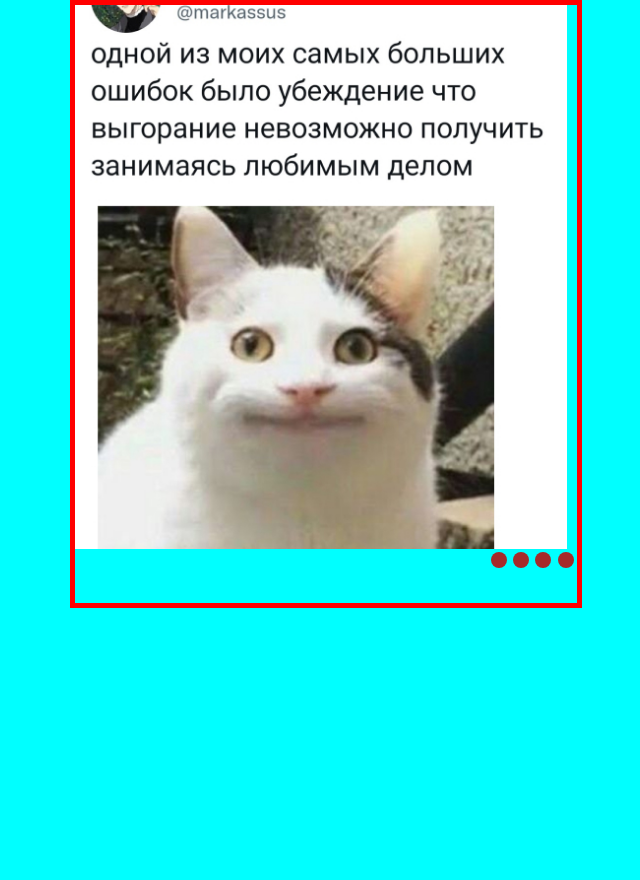
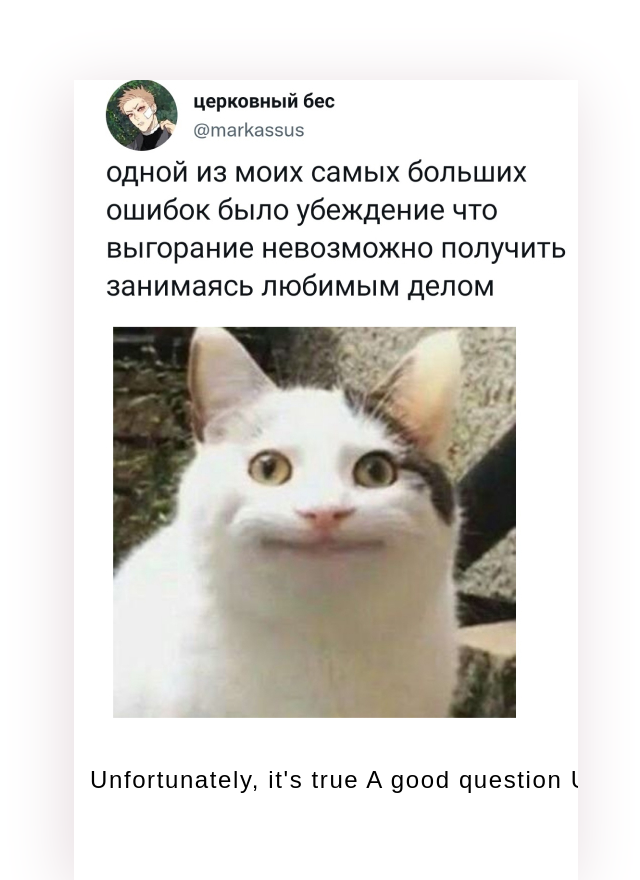
Before and after one commit to Katherina17/cssMemSlider, a plain HTML site: page cssMemSlider/index.html in a window 1280 px wide. Shown: the whole page, without its empty margins (314-954 px from the left). Before the commit the page ends 800 px from the top, so only its background shows below. Drawn offline with Linux system fonts and the light colour scheme.

Commit message:
refactor: refactored structure and changed images (Sun, May 15, 2022 20:40:14)

```diff
--- a/cssMemSlider/index.html
+++ b/cssMemSlider/index.html
@@ -15,30 +15,42 @@
                 <input type="radio" name="btn-check" id="btn2">
                 <input type="radio" name="btn-check" id="btn3">
                 <input type="radio" name="btn-check" id="btn4">
-                <div class="slider-content s1">
+                <div class="overflown s1">
+                    <div class="slider-content">
                         <img src="./assets/cat.jpg" alt="cat">
-                    <span>Unfortunately, it's true</span>
                     </div>
+                </div>
+                <div class="overflown">
                     <div class="slider-content">
                         <img src="./assets/howToLive.jpg" alt="how to live">
-                    <span>A good question</span>
                     </div>
+                </div>
+                <div class="overflown">
                     <div class="slider-content">
                         <img src="./assets/monkey.jpg" alt="monkey">
-                    <span>Unfortunately, it's true</span>
                     </div>
+                </div>
+                <div class="overflown">
                     <div class="slider-content">
                         <img src="./assets/Universe.jpg" alt="universe">
+                    </div>
+                </div>
+            </div>
+            <div class="textAndNavigation">
+                <div class="text-for-meme">
+                    <span>Unfortunately, it's true</span>
+                    <span>A good question</span>
+                    <span>Unfortunately, it's true</span>
                     <span>Maybe yeah</span>
                 </div>
-            </div>
                 <div class="navigation-slider">
-                <label for="btn1" class="label-nav"></label>
+                    <label for="btn1" class="label-nav" id="label1"></label>
                     <label for="btn2" class="label-nav"></label>
                     <label for="btn3" class="label-nav"></label>
                     <label for="btn4" class="label-nav"></label>
                 </div>
             </div>
         </div>
+    </div>
 </body>
 </html>
--- a/cssMemSlider/style.css
+++ b/cssMemSlider/style.css
@@ -36,10 +36,11 @@ img{vertical-align: top;}
 h1,h2,h3,h4,h5,h6{font-size:inherit;font-weight: 400;}
 /*--------------------*/
 body{
-    background-color: aqua;
     width: 100%;
+    overflow: hidden;
 }
 .wrapper{
+    margin-top: 5rem !important;
     max-width: 63rem;
     margin: 0 auto;
 }
@@ -48,19 +49,26 @@ body{
     margin-top: 5rem;
     display: flex;
     flex-direction: column;
-    height: 76vh;
+    height: 50rem;
     overflow: hidden;
-    border: solid 5px red;
-    width: 32rem;
+    width: 50%;
     margin: 0 auto;
+    box-shadow:  -5px 10px 61px #e5dade;
+    padding: 0 1rem;
 }
 
 .slider-child{
     display: flex;
     scroll-behavior: smooth;
     width: 400%;
-    height: 68vh;
+    height: 43rem;
     overflow: hidden;
+}
+
+.overflown{
+    transition: all 1s ease-in-out;
+    padding-bottom: 1rem;
+
 }
 
 input[name='btn-check']{
@@ -71,18 +79,12 @@ input[name='btn-check']{
 
 .slider-content img{
     object-fit: cover;
-    max-width: 98%;
-    height: 100%;
 
 }
 
 .slider-content{
-    transition: all 1s ease-in-out;
     display: flex;
     flex-direction: column;
-    align-self: center;
-    width: 100%;
-    height: 100%;
 }
 
 .navigation-slider{
@@ -91,24 +93,49 @@ input[name='btn-check']{
     justify-content: flex-end;
 }
 
+
+
+.text-for-meme {
+    width: 400%;
+    display: inline-flex;
+    justify-content: space-between;
+}
+
+.text-for-meme{
+    display: inline-block;
+    width: 100%;
+    font-family: arial;
+    font-size: 1.5rem;
+    font-weight: 400;
+    letter-spacing: 0.1rem;
+}
+
+
 .label-nav{
     border-radius: 50%;
     height: 1rem;
     width: 1rem;
-    background-color: brown;
+    background-color: #e8c4c4;
     margin: 0.2rem;
     cursor: pointer;
+}
+
+.textAndNavigation{
+    display: flex;
+    flex-direction: row;
+    justify-content: space-between;
+    width: 400%;
 }
 
 #btn1:checked ~ .s1{
     margin-left: 0;
 }
 #btn2:checked ~ .s1{
-    margin-left: -25%;
+    margin-left: -26%;
 }
 #btn3:checked ~ .s1{
-    margin-left: -50%;
+    margin-left: -52%;
 }
 #btn4:checked ~ .s1{
-    margin-left: -75%;
+    margin-left: -78%;
 }
```
Also changed, not shown: cssMemSlider/assets/Universe.jpg, cssMemSlider/assets/monkey.jpg. Lines whose indentation alone changed are shown as unchanged.
